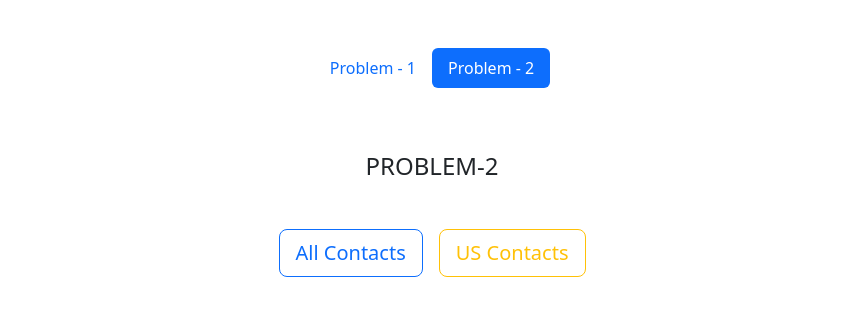
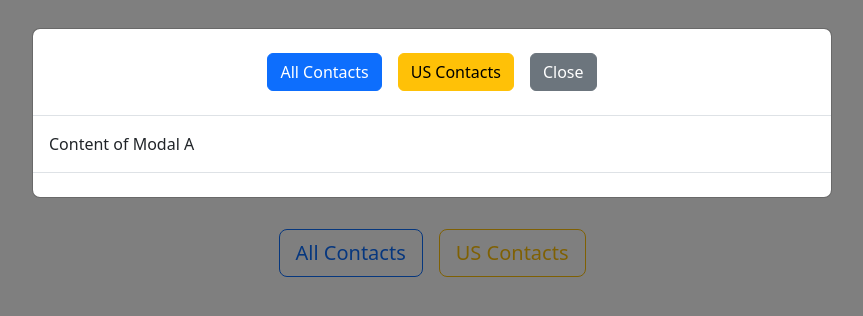
Before and after one commit to imam-hossain-wd/mediusware-reactjs-coding-test, a React (Vite) app: page /problem-2 in a window 1280 px wide. Both pictures are taken after a click on the button "All Contacts". Shown: the top 316 px of the page, without its empty margins (208-1071 px from the left). Built offline with nearby package versions, Linux system fonts and the light colour scheme.

Commit message:
create a reuseable modal. if all contact click modal-a open contact us click modal-b open implement complete

```diff
--- a/package.json
+++ b/package.json
@@ -9,9 +9,11 @@
     "preview": "vite preview"
   },
   "dependencies": {
-    "bootstrap": "^5.2.0",
+    "axios": "^1.6.7",
+    "bootstrap": "^5.3.2",
     "node-sass": "^7.0.1",
     "react": "^18.2.0",
+    "react-bootstrap": "^2.10.1",
     "react-dom": "^18.2.0",
     "react-router-dom": "^6.3.0"
   },
--- /dev/null
+++ b/src/components/Modal.jsx
@@ -0,0 +1,27 @@
+
+import React from 'react';
+import Modal from 'react-bootstrap/Modal';
+import Button from 'react-bootstrap/Button';
+
+export default function CustomModal({ show, onHide, title, children, onShowModalA, onShowModalB }) {
+    return (
+        <Modal
+        size="lg"
+        show={show}
+        onHide={onHide}
+        aria-labelledby="example-modal-sizes-title-lg"
+      >
+        <Modal.Header closeButton={false}>
+          <div className="d-flex justify-content-center w-100">
+            <Button className='m-2' variant="primary" onClick={onShowModalA}>All Contacts</Button>
+            <Button className='m-2' variant="warning" onClick={onShowModalB}>US Contacts</Button>
+            <Button className='m-2' variant="secondary" onClick={onHide}>Close</Button>
+          </div>
+        </Modal.Header>
+        <Modal.Body>{children}</Modal.Body>
+        <Modal.Footer>
+
+        </Modal.Footer>
+      </Modal>
+    );
+  }
--- a/src/components/Problem-2.jsx
+++ b/src/components/Problem-2.jsx
@@ -1,19 +1,73 @@
-import React from 'react';
+// import React from 'react';
+
+// const Problem2 = () => {
+
+//     return (
+
+//         <div className="container">
+//             <div className="row justify-content-center mt-5">
+//                 <h4 className='text-center text-uppercase mb-5'>Problem-2</h4>
+
+//                 <div className="d-flex justify-content-center gap-3">
+//                 <button className="btn btn-lg btn-outline-primary" type="button" >All Contacts</button>
+//                 <button className="btn btn-lg btn-outline-warning" type="button" >US Contacts</button>
+//                 </div>
+
+//             </div>
+//         </div>
+//     );
+// };
+
+// export default Problem2;
+
+
+import React, { useState } from 'react';
+import CustomModal from './Modal';
 
 const Problem2 = () => {
+    const [showModalA, setShowModalA] = useState(false);
+    const [showModalB, setShowModalB] = useState(false);
+
+    const handleOpenModalA = () => {
+        setShowModalA(true);
+        setShowModalB(false);
+    };
+
+    const handleOpenModalB = () => {
+        setShowModalB(true);
+        setShowModalA(false);
+    };
+
+    const handleCloseModals = () => {
+        setShowModalA(false);
+        setShowModalB(false);
+    };
 
     return (
-
         <div className="container">
             <div className="row justify-content-center mt-5">
                 <h4 className='text-center text-uppercase mb-5'>Problem-2</h4>
+                <div className="d-flex justify-content-center gap-3">
+                    <button className="btn btn-lg btn-outline-primary" type="button" onClick={handleOpenModalA}>All Contacts</button>
+                    <button className="btn btn-lg btn-outline-warning" type="button" onClick={handleOpenModalB}>US Contacts</button>
+                </div>
+            </div>
 
-                <div className="d-flex justify-content-center gap-3">
-                <button className="btn btn-lg btn-outline-primary" type="button" >All Contacts</button>
-                <button className="btn btn-lg btn-outline-warning" type="button" >US Contacts</button>
-                </div>
+            <CustomModal
+                show={showModalA}
+                onHide={handleCloseModals}
+                title="Modal A"
+            >
+                Content of Modal A
+            </CustomModal>
 
-            </div>
+            <CustomModal
+                show={showModalB}
+                onHide={handleCloseModals}
+                title="Modal B"
+            >
+                Content of Modal B
+            </CustomModal>
         </div>
     );
 };
```
Also changed, not shown: 1 other file (tests, documents, lock files or other folders).
